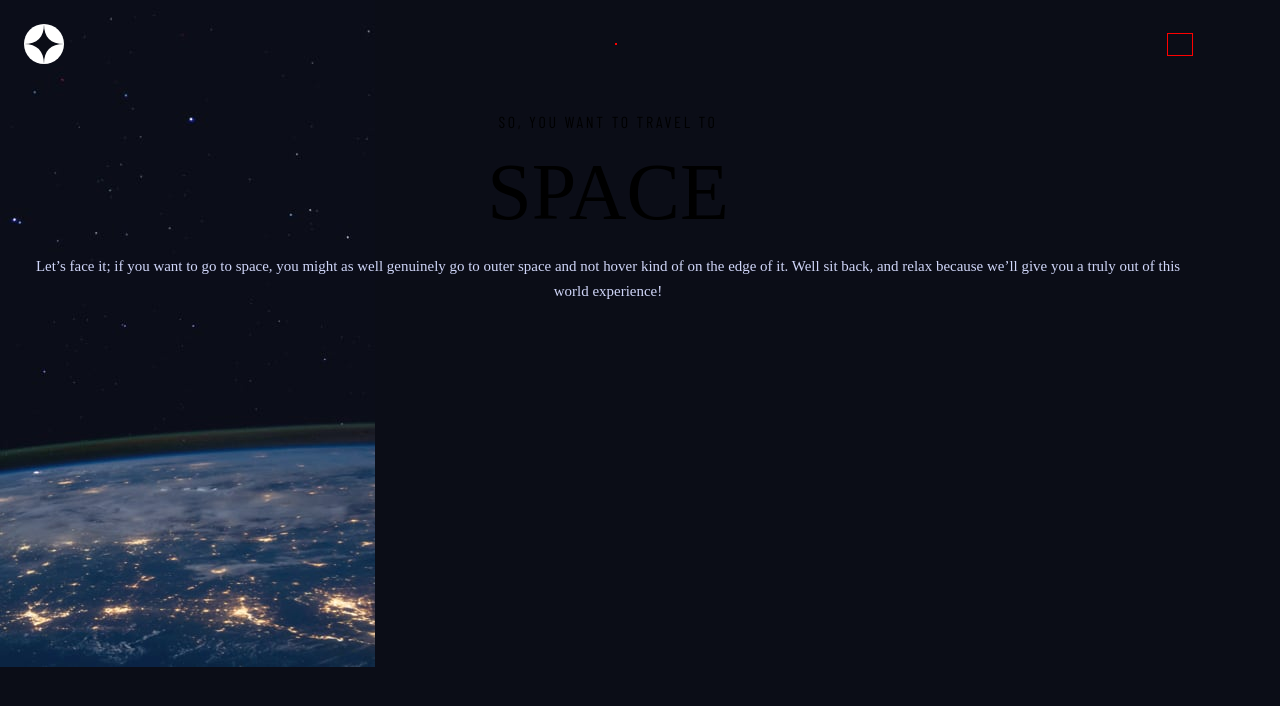
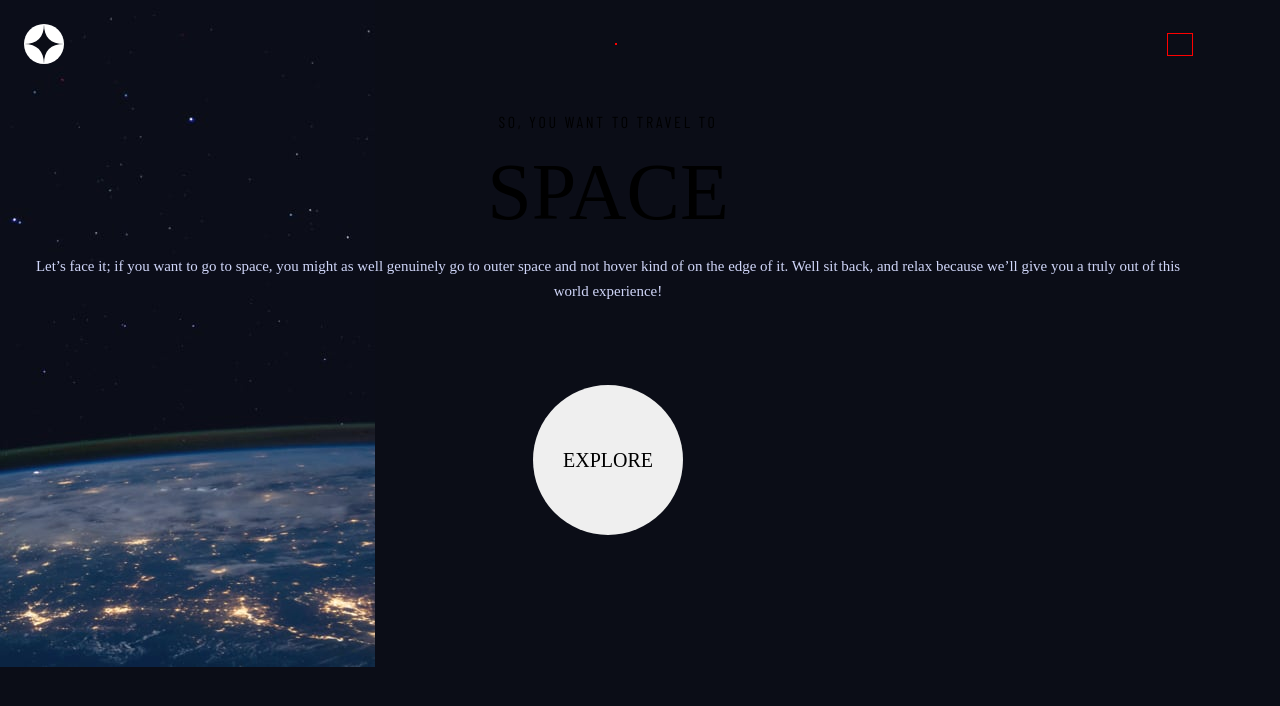
Before and after one commit to Pedrohamoura-Git/space-tourism, a React (Create React App) app: page / in a window 1280 px wide. Shown: the top 706 px of the page. Built offline with nearby package versions, Linux system fonts and the light colour scheme; a web font is replaced by a local one.

Commit message:
feat(Home): add MainButton and margin.

```diff
--- a/src/pages/Home/index.js
+++ b/src/pages/Home/index.js
@@ -1,3 +1,4 @@
+import { MainButton } from '../../components/Navbar/Buttons/MainButton';
 import './index.scss';
 
 export default function Home() {
@@ -15,10 +16,12 @@ export default function Home() {
                     outer space and not hover kind of on the edge of it. Well sit back, and relax
                     because we’ll give you a truly out of this world experience!
                 </p>
+            </h1>
 
-{/* Explore */}
-
-            </h1>
+            <MainButton
+                name="Explore"
+                className="main-button"
+            />
         </main>
     )
 }
--- a/src/pages/Home/index.scss
+++ b/src/pages/Home/index.scss
@@ -2,6 +2,7 @@
     margin-top: 3rem;
 
     .title {
+        margin-bottom: 81px;
 
         .small {
             font-family: "Barlow Condensed", sans-serif;
```
